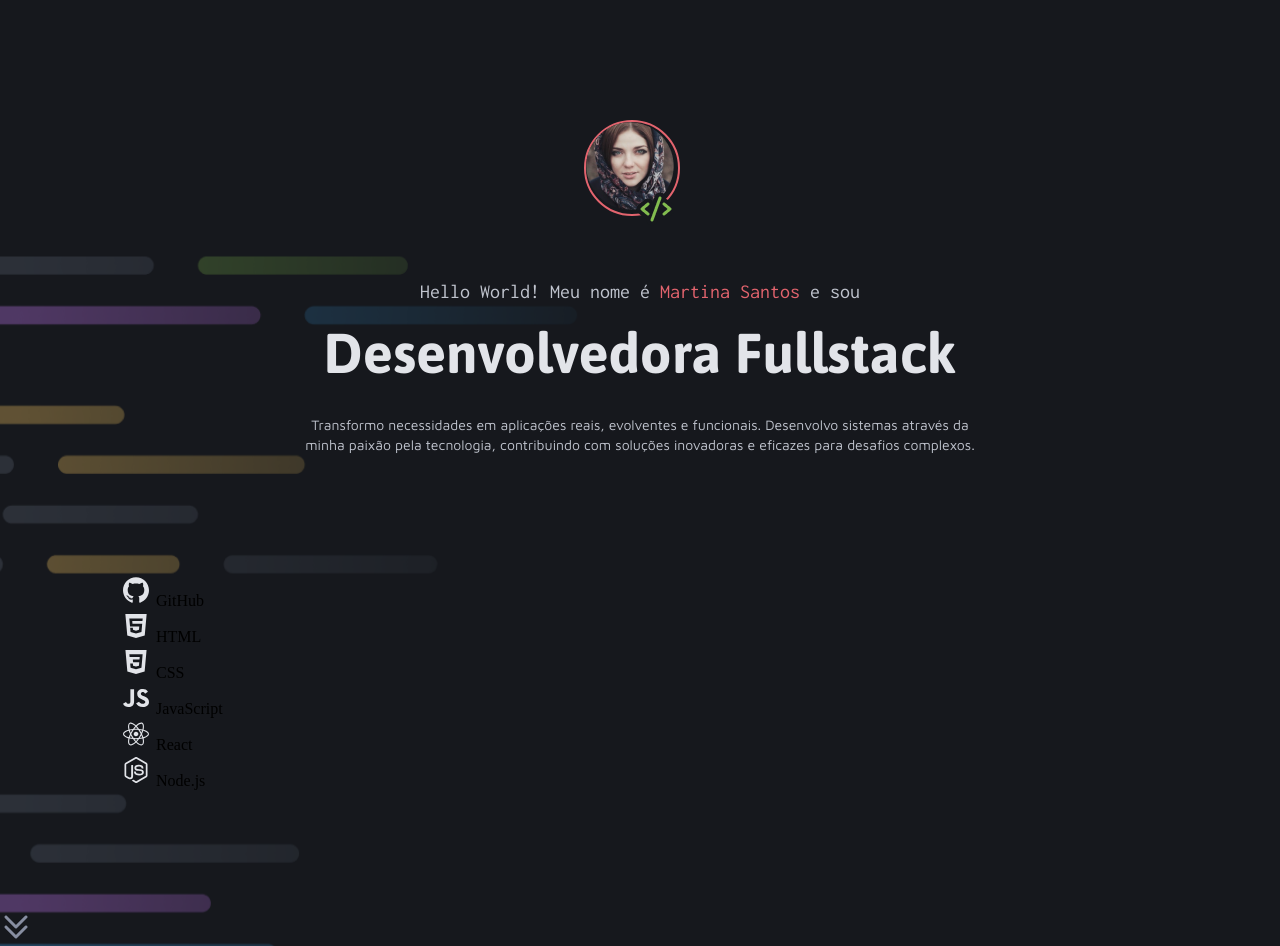
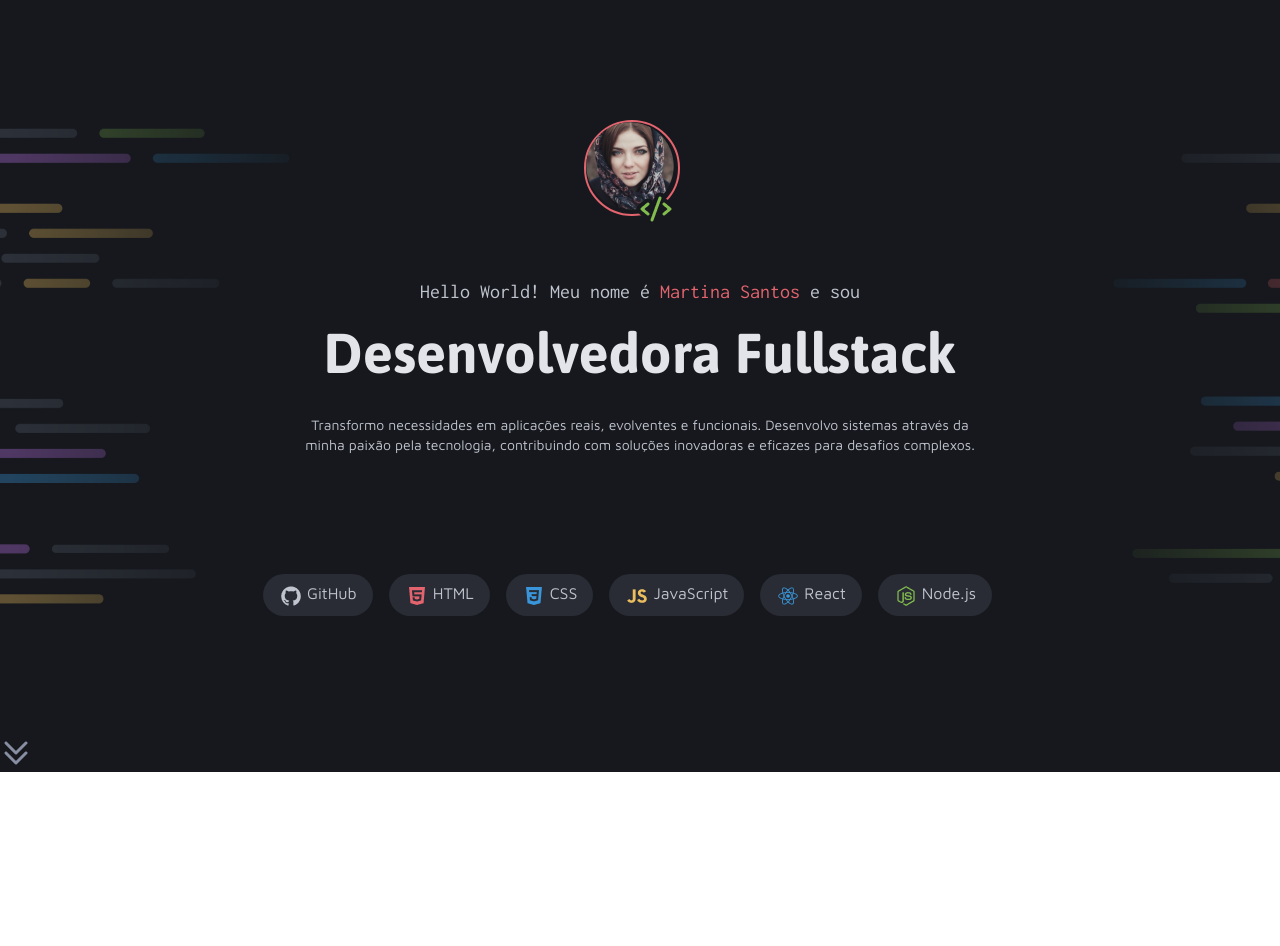
Before and after one commit to gillaercio/projeto-portfolio-dev, a plain HTML site: page index.html in a window 1280 px wide. After the commit the page ends 800 px from the top, so only its background shows below. Drawn offline with Linux system fonts and the light colour scheme.

Commit message:
Finishing header

```diff
--- a/index.html
+++ b/index.html
@@ -30,27 +30,27 @@
       <div class="tags">
         <ul>
           <li>
-            <img src="assets/icons/GitHub.svg" alt="ícone do GitHub">
+            <img class="git" src="assets/icons/GitHub.png" alt="ícone do GitHub">
             <span>GitHub</span>
           </li>
           <li>
-            <img src="assets/icons/HTML.svg" alt="ícone do HTML">
+            <img class="html" src="assets/icons/HTML.png" alt="ícone do HTML">
             <span>HTML</span>
           </li>
           <li>
-            <img src="assets/icons/CSS.svg" alt="ícone do CSS">
+            <img class="css" src="assets/icons/CSS.png" alt="ícone do CSS">
             <span>CSS</span>
           </li>
           <li>
-            <img src="assets/icons/JavaScript.svg" alt="ícone do JavaScript">
+            <img class="js" src="assets/icons/JavaScript.png" alt="ícone do JavaScript">
             <span>JavaScript</span>
           </li>
           <li>
-            <img src="assets/icons/React.svg" alt="ícone do React">
+            <img class="react" src="assets/icons/React.png" alt="ícone do React">
             <span>React</span>
           </li>
           <li>
-            <img src="assets/icons/Node.js.svg" alt="ícone do Node.JS">
+            <img class="node" src="assets/icons/Node.js.png" alt="ícone do Node.JS">
             <span>Node.js</span>
           </li>
         </ul>
--- a/styles/header.css
+++ b/styles/header.css
@@ -2,10 +2,11 @@
 
 #intro {
   background-image: url(../assets/images/Background_Intro.png);
+  background-size: cover;
 }
 
 .info {
-  max-width: 1040px;
+  /* max-width: 1040px; */
   margin: auto;
   padding-block: 120px;
 }
@@ -64,23 +65,32 @@
   color: var(--red);
 }
 
-/* .tags {
+.tags {
+  /* align-items: center; */
   margin: auto;
+  /* justify-content: center; */
+  width: 754px;
+
 }
 
 .tags ul {
   display: flex;
   gap: 16px;
-  align-items: center;
-  font: var(--text-md);
-  color: var(--gray-500);
+}
+
+.tags ul li {
+  border-radius: 999px;
+  padding: 8px 16px;
+  background-color: var(--gray-300);
 }
 
 .tags ul li span {
-  vertical-align: top;
+  font: var(--text-md);
+  color: var(--gray-500);
 }
 
 .tags img {
   width: 24px;
   height: 24px;
-} */
+  vertical-align: middle;
+}
```
Also changed, not shown: assets/icons/CSS.png (added), assets/icons/CSS.svg (deleted), assets/icons/GitHub.png (added), assets/icons/GitHub.svg (deleted), assets/icons/HTML.png (added), assets/icons/HTML.svg (deleted), assets/icons/JavaScript.png (added), assets/icons/JavaScript.svg (deleted), assets/icons/Node.js.png (added), assets/icons/Node.js.svg (deleted), assets/icons/React.png (added), assets/icons/React.svg (deleted).
